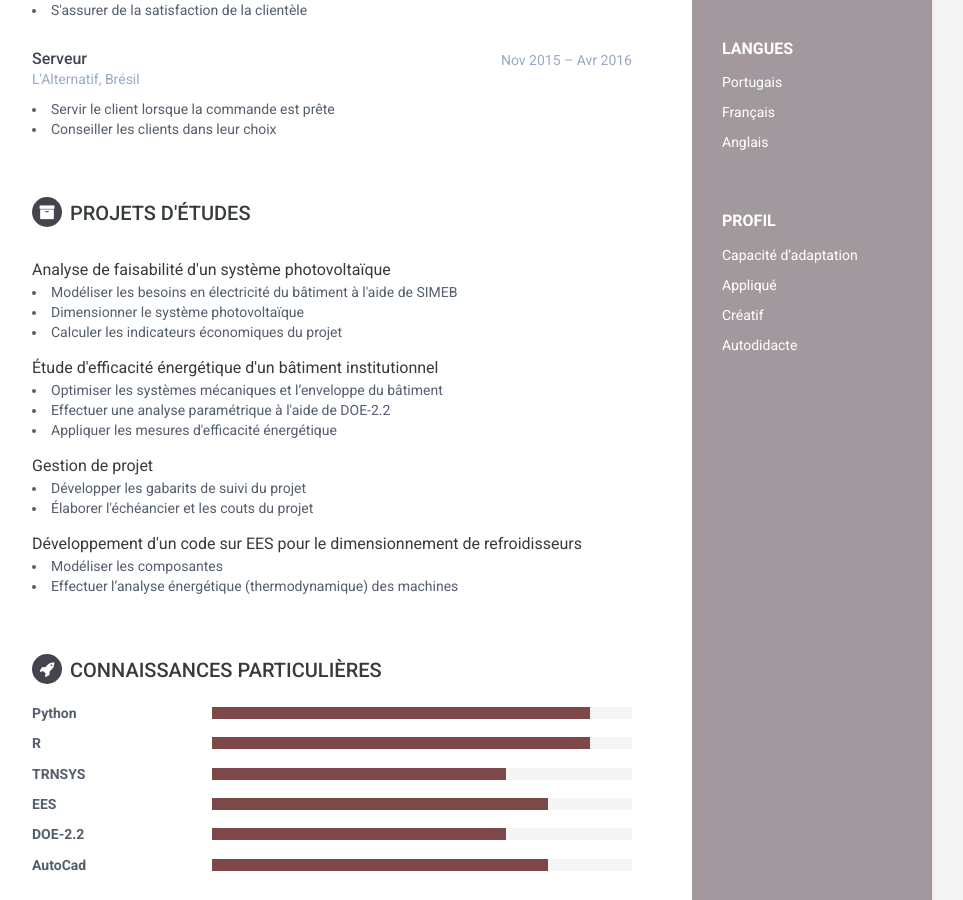
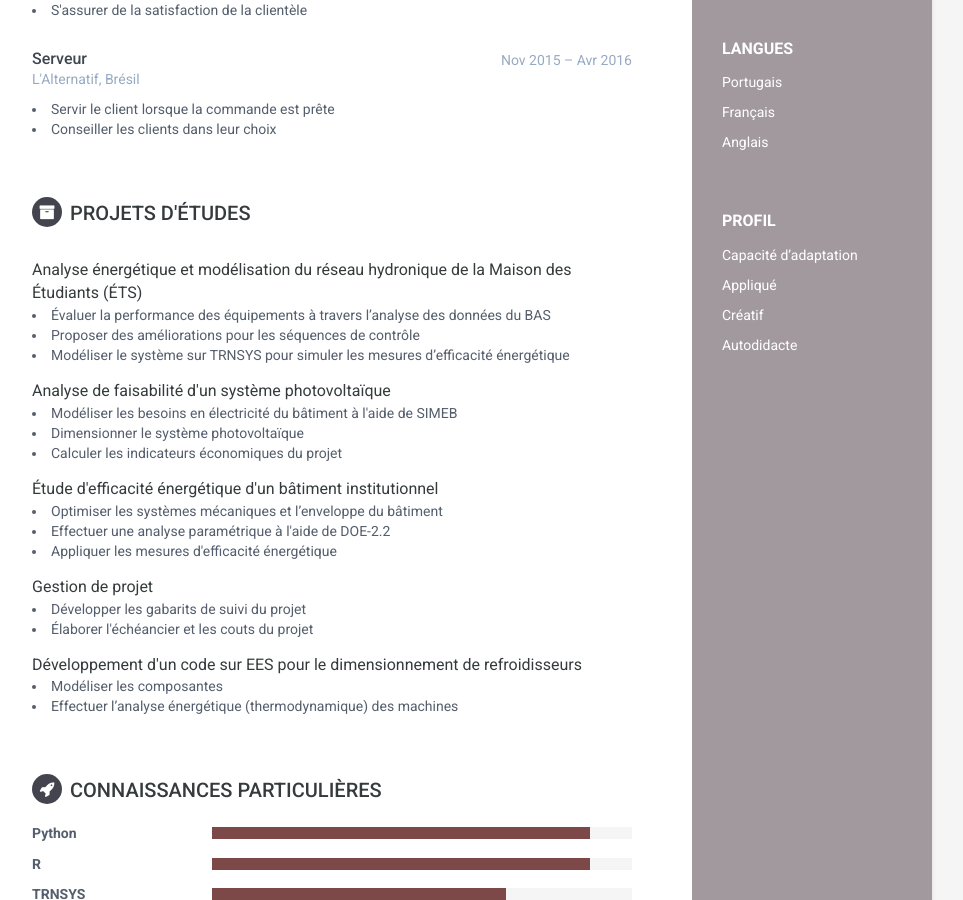
Before and after one commit to efmaracaja/cvFR, a Jekyll site: the page built from index.html, in a window 1280 px wide and 900 px high, scrolled down 929 px. Shown: the whole window, without its empty margins (188-1151 px from the left). Built offline with Jekyll 4.4.1, drawn with Linux system fonts in a browser that asks for light colours.

Commit message:
Update projects.yml

```diff
--- a/_data/projects.yml
+++ b/_data/projects.yml
@@ -1,3 +1,9 @@
+- project:
+  title: Analyse énergétique et modélisation du réseau hydronique de la Maison des Étudiants (ÉTS)
+  link: "#"
+  tagline: "<li>Évaluer la performance des équipements à travers l’analyse des données du BAS</li>
+            <li>Proposer des améliorations pour les séquences de contrôle</li>
+            <li>Modéliser le système sur TRNSYS pour simuler les mesures d’efficacité énergétique</li>"
 - project:
   title: Analyse de faisabilité d'un système photovoltaïque
   link: "#hook"
```
